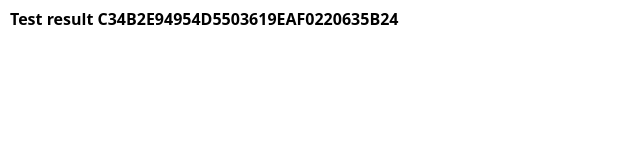
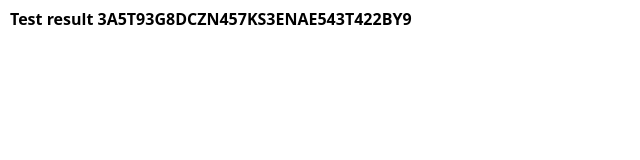
Before and after one commit to medisvit/3A5T93G8DCZN457KS3ENAE543T422BY9, a plain HTML site: page index.html in a window 1280 px wide. Shown: the full height of the page, 0-640 px from the left. Drawn offline with nearby package versions, Linux system fonts and the light colour scheme.

Commit message:
Update index.html

```diff
--- a/index.html
+++ b/index.html
@@ -16,7 +16,7 @@
     />
   </head>
   <body style="font-size: 8px">
-    <h1 style="margin: 10px">Test result C34B2E94954D5503619EAF0220635B24</h1>
+    <h1 style="margin: 10px">Test result 3A5T93G8DCZN457KS3ENAE543T422BY9</h1>
     <img src="test.jpg" alt="" style="max-width: 100%" />
   </body>
 </html>
```
